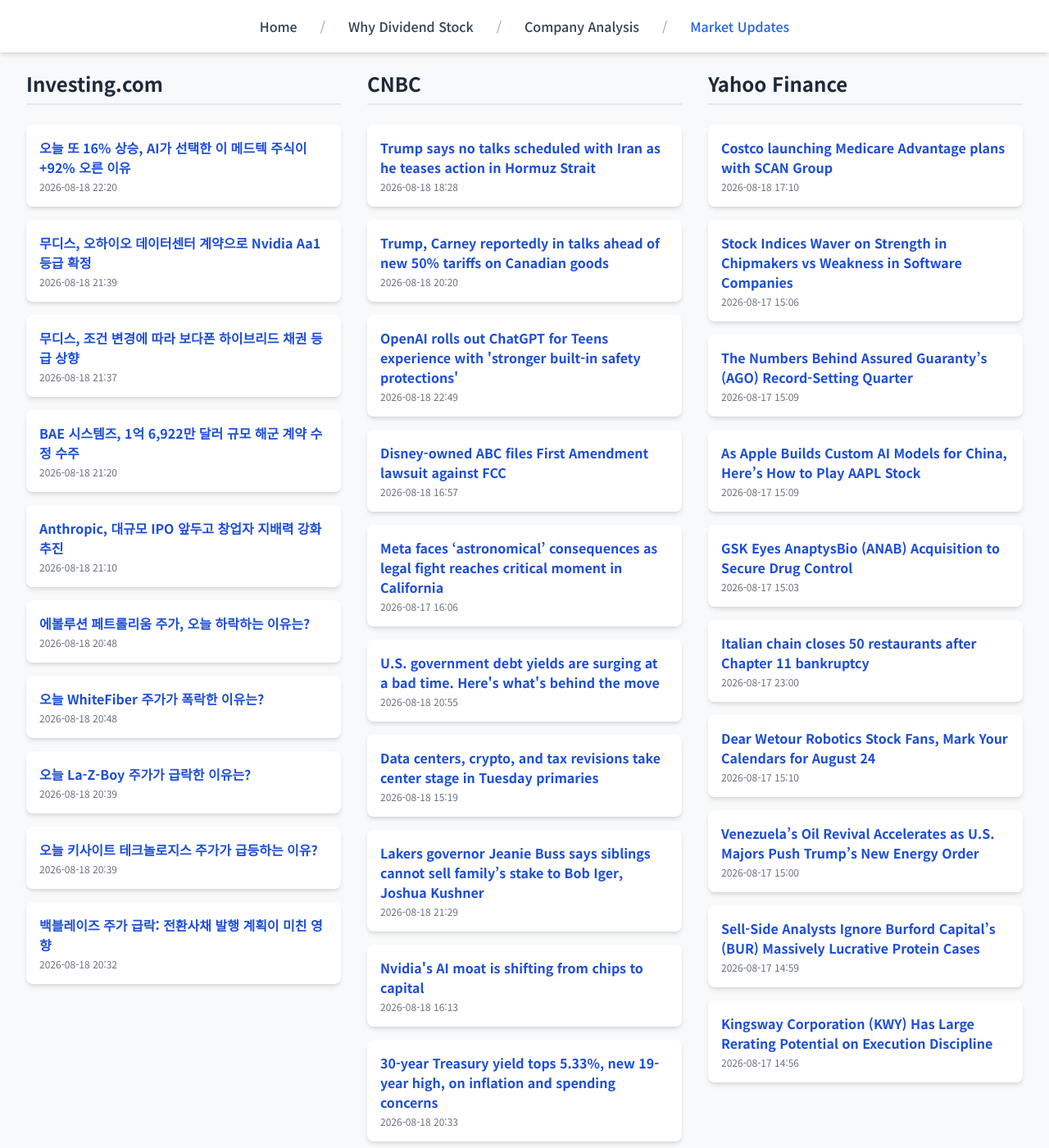
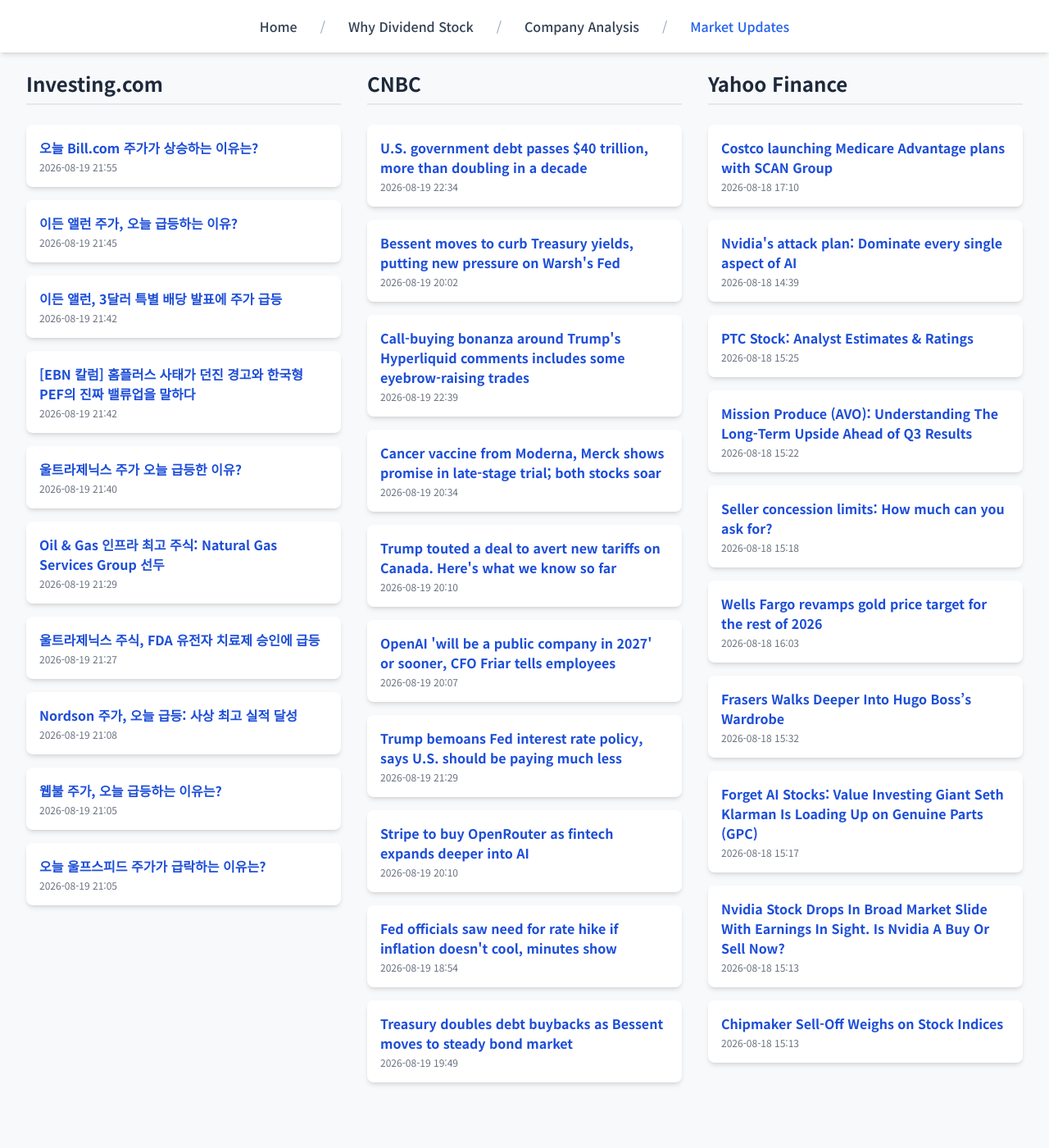
Before and after one commit to Kay-Hwang/my-company-analysis, a Jekyll site: the page built from market-updates.html, in a window 1280 px wide and 1400 px high, scrolled down 190 px. Shown: the whole window at 82% size. Built offline with Jekyll 4.4.1, drawn with Linux system fonts in a browser that asks for light colours; nearby versions of some CDN libraries; a script that is not in the unit is left out; after the commit the page ends 1542 px from its top, so only the background shows below that.

Commit message:
Update daily data

```diff
--- a/_data/latest_data.json
+++ b/_data/latest_data.json
@@ -1,128 +1,128 @@
 {
-  "lastUpdated": "2026년 08월 19일 08:19 KST",
+  "lastUpdated": "2026년 08월 20일 08:20 KST",
   "news": {
     "investing": [
       {
-        "title": "오늘 또 16% 상승, AI가 선택한 이 메드텍 주식이 +92% 오른 이유",
-        "link": "https://kr.investing.com/news/stock-market-news/article-2066648",
-        "pubDate": "2026-08-18 22:20:10",
-        "summary": "오늘 또 16% 상승, AI가 선택한 이 메드텍 주식이 +92% 오른 이유"
+        "title": "오늘 Bill.com 주가가 상승하는 이유는?",
+        "link": "https://kr.investing.com/news/stock-market-news/article-93CH-2068296",
+        "pubDate": "2026-08-19 21:55:25",
+        "summary": "오늘 Bill.com 주가가 상승하는 이유는?"
       },
       {
-        "title": "무디스, 오하이오 데이터센터 계약으로 Nvidia Aa1 등급 확정",
-        "link": "https://kr.investing.com/news/stock-market-news/article-93CH-2066615",
-        "pubDate": "2026-08-18 21:39:13",
-        "summary": "무디스, 오하이오 데이터센터 계약으로 Nvidia Aa1 등급 확정"
+        "title": "이든 앨런 주가, 오늘 급등하는 이유?",
+        "link": "https://kr.investing.com/news/stock-market-news/article-93CH-2068286",
+        "pubDate": "2026-08-19 21:45:17",
+        "summary": "이든 앨런 주가, 오늘 급등하는 이유?"
       },
       {
-        "title": "무디스, 조건 변경에 따라 보다폰 하이브리드 채권 등급 상향",
-        "link": "https://kr.investing.com/news/stock-market-news/article-93CH-2066613",
-        "pubDate": "2026-08-18 21:37:16",
-        "summary": "무디스, 조건 변경에 따라 보다폰 하이브리드 채권 등급 상향"
+        "title": "이든 앨런, 3달러 특별 배당 발표에 주가 급등",
+        "link": "https://kr.investing.com/news/stock-market-news/article-93CH-2068285",
+        "pubDate": "2026-08-19 21:42:34",
+        "summary": "이든 앨런, 3달러 특별 배당 발표에 주가 급등"
       },
       {
-        "title": "BAE 시스템즈, 1억 6,922만 달러 규모 해군 계약 수정 수주",
-        "link": "https://kr.investing.com/news/stock-market-news/article-93CH-2066601",
-        "pubDate": "2026-08-18 21:20:23",
-        "summary": "BAE 시스템즈, 1억 6,922만 달러 규모 해군 계약 수정 수주"
+        "title": "[EBN 칼럼] 홈플러스 사태가 던진 경고와  한국형 PEF의 진짜 밸류업을 말하다",
+        "link": "https://kr.investing.com/news/stock-market-news/article-2068281",
+        "pubDate": "2026-08-19 21:42:00",
+        "summary": "[EBN 칼럼] 홈플러스 사태가 던진 경고와  한국형 PEF의 진짜 밸류업을 말하다"
       },
       {
-        "title": "Anthropic, 대규모 IPO 앞두고 창업자 지배력 강화 추진",
-        "link": "https://kr.investing.com/news/stock-market-news/article-2066593",
-        "pubDate": "2026-08-18 21:10:23",
-        "summary": "Anthropic, 대규모 IPO 앞두고 창업자 지배력 강화 추진"
+        "title": "울트라제닉스 주가 오늘 급등한 이유?",
+        "link": "https://kr.investing.com/news/stock-market-news/article-93CH-2068275",
+        "pubDate": "2026-08-19 21:40:16",
+        "summary": "울트라제닉스 주가 오늘 급등한 이유?"
       },
       {
-        "title": "에볼루션 페트롤리움 주가, 오늘 하락하는 이유는?",
-        "link": "https://kr.investing.com/news/stock-market-news/article-93CH-2066567",
-        "pubDate": "2026-08-18 20:48:28",
-        "summary": "에볼루션 페트롤리움 주가, 오늘 하락하는 이유는?"
+        "title": "Oil & Gas 인프라 최고 주식: Natural Gas Services Group 선두",
+        "link": "https://kr.investing.com/news/stock-market-news/article-93CH-2068264",
+        "pubDate": "2026-08-19 21:29:12",
+        "summary": "Oil & Gas 인프라 최고 주식: Natural Gas Services Group 선두"
       },
       {
-        "title": "오늘 WhiteFiber 주가가 폭락한 이유는?",
-        "link": "https://kr.investing.com/news/stock-market-news/article-93CH-2066566",
-        "pubDate": "2026-08-18 20:48:25",
-        "summary": "오늘 WhiteFiber 주가가 폭락한 이유는?"
+        "title": "울트라제닉스 주식, FDA 유전자 치료제 승인에 급등",
+        "link": "https://kr.investing.com/news/stock-market-news/article-93CH-2068263",
+        "pubDate": "2026-08-19 21:27:45",
+        "summary": "울트라제닉스 주식, FDA 유전자 치료제 승인에 급등"
       },
       {
-        "title": "오늘 La-Z-Boy 주가가 급락한 이유는?",
-        "link": "https://kr.investing.com/news/stock-market-news/article-93CH-2066560",
-        "pubDate": "2026-08-18 20:39:59",
-        "summary": "오늘 La-Z-Boy 주가가 급락한 이유는?"
+        "title": "Nordson 주가, 오늘 급등: 사상 최고 실적 달성",
+        "link": "https://kr.investing.com/news/stock-market-news/article-93CH-2068245",
+        "pubDate": "2026-08-19 21:08:02",
+        "summary": "Nordson 주가, 오늘 급등: 사상 최고 실적 달성"
       },
       {
-        "title": "오늘 키사이트 테크놀로지스 주가가 급등하는 이유?",
-        "link": "https://kr.investing.com/news/stock-market-news/article-93CH-2066558",
-        "pubDate": "2026-08-18 20:39:35",
-        "summary": "오늘 키사이트 테크놀로지스 주가가 급등하는 이유?"
+        "title": "웹불 주가, 오늘 급등하는 이유는?",
+        "link": "https://kr.investing.com/news/stock-market-news/article-93CH-2068242",
+        "pubDate": "2026-08-19 21:05:38",
+        "summary": "웹불 주가, 오늘 급등하는 이유는?"
       },
       {
-        "title": "백블레이즈 주가 급락: 전환사채 발행 계획이 미친 영향",
-        "link": "https://kr.investing.com/news/stock-market-news/article-93CH-2066542",
-        "pubDate": "2026-08-18 20:32:03",
-        "summary": "백블레이즈 주가 급락: 전환사채 발행 계획이 미친 영향"
+        "title": "오늘 울프스피드 주가가 급락하는 이유는?",
+        "link": "https://kr.investing.com/news/stock-market-news/article-93CH-2068239",
+        "pubDate": "2026-08-19 21:05:05",
+        "summary": "오늘 울프스피드 주가가 급락하는 이유는?"
       }
     ],
     "cnbc": [
       {
-        "title": "Trump says no talks scheduled with Iran as he teases action in Hormuz Strait",
-        "link": "https://www.cnbc.com/2026/08/18/us-iran-war-trump-hormuz-trump-ceasefire-expires-extension-.html",
-        "pubDate": "Tue, 18 Aug 2026 18:28:37 GMT",
-        "summary": "Trump insists the U.S., not Iran, is in control of the strait, even though transiting vessels continue to come under attack and few attempt the crossing."
+        "title": "U.S. government debt passes $40 trillion, more than doubling in a decade",
+        "link": "https://www.cnbc.com/2026/08/19/us-government-debt-passes-40-trillion-mark-for-the-first-time.html",
+        "pubDate": "Wed, 19 Aug 2026 22:34:33 GMT",
+        "summary": "U.S. government debt passes $40 trillion, more than doubling in a decade"
       },
       {
-        "title": "Trump, Carney reportedly in talks ahead of new 50% tariffs on Canadian goods",
-        "link": "https://www.cnbc.com/2026/08/18/trump-carney-canada-tariffs-dealine-talks.html",
-        "pubDate": "Tue, 18 Aug 2026 20:20:24 GMT",
-        "summary": "Trump has already imposed a variety of tariffs on Canada and its specific exports, including metals, lumber and auto parts."
+        "title": "Bessent moves to curb Treasury yields, putting new pressure on Warsh's Fed",
+        "link": "https://www.cnbc.com/2026/08/19/bessent-treasury-buybacks-yields-warsh-fed.html",
+        "pubDate": "Wed, 19 Aug 2026 20:02:32 GMT",
+        "summary": "Treasury's move to buy back more long-term debt cooled a bond selloff, but economists warn it could raise new inflation and independence questions for the Fed"
       },
       {
-        "title": "OpenAI rolls out ChatGPT for Teens experience with 'stronger built-in safety protections'",
-        "link": "https://www.cnbc.com/2026/08/18/openai-chatgpt-for-teens-safety.html",
-        "pubDate": "Tue, 18 Aug 2026 22:49:58 GMT",
-        "summary": "ChatGPT for Teens includes a number of educational features and applies age-appropriate safeguards, OpenAI said."
+        "title": "Call-buying bonanza around Trump's Hyperliquid comments includes some eyebrow-raising trades",
+        "link": "https://www.cnbc.com/2026/08/19/call-buying-bonanza-around-trumps-hyperliquid-comments-includes-eyebrow-raising-trades.html",
+        "pubDate": "Wed, 19 Aug 2026 22:39:40 GMT",
+        "summary": "President Donald Trump hinted that regulation may be in the works for Hyperliquid. Interesting trading activity followed."
       },
       {
-        "title": "Disney-owned ABC files First Amendment lawsuit against FCC",
-        "link": "https://www.cnbc.com/2026/08/18/disney-abc-first-amendment-lawsuit-fcc.html",
-        "pubDate": "Tue, 18 Aug 2026 16:57:08 GMT",
-        "summary": "Disney's ABC has sued the FCC claiming its investigation and early broadcast licenses renewal are a \"retaliatory campaign\" due to its programming."
+        "title": "Cancer vaccine from Moderna, Merck shows promise in late-stage trial; both stocks soar",
+        "link": "https://www.cnbc.com/2026/08/19/moderna-merck-cancer-vaccine-shows-initial-late-stage-melanoma-data.html",
+        "pubDate": "Wed, 19 Aug 2026 20:34:09 GMT",
+        "summary": "The combination regimen significantly extended the time patients lived without their melanoma returning, compared with Keytruda alone."
       },
       {
-        "title": "Meta faces ‘astronomical’ consequences as legal fight reaches critical moment in California",
-        "link": "https://www.cnbc.com/2026/08/17/meta-attorneys-general-california-federal-trial-astronomical-consequences.html",
-        "pubDate": "Mon, 17 Aug 2026 16:06:28 GMT",
-        "summary": "Meta faces a federal trial over child safety claims that could bring major financial penalties and changes to Facebook and Instagram."
+        "title": "Trump touted a deal to avert new tariffs on Canada. Here's what we know so far",
+        "link": "https://www.cnbc.com/2026/08/19/trump-canada-tariffs-deal-carney.html",
+        "pubDate": "Wed, 19 Aug 2026 20:10:14 GMT",
+        "summary": "Trump's new tariffs on about $20 billion worth of Canadian goods were set to take effect Wednesday, but were postponed by three days."
       },
       {
-        "title": "U.S. government debt yields are surging at a bad time. Here's what's behind the move",
-        "link": "https://www.cnbc.com/2026/08/18/us-government-debt-yields-are-surging-at-a-bad-time-heres-whats-behind-the-move.html",
-        "pubDate": "Tue, 18 Aug 2026 20:55:42 GMT",
-        "summary": "Fixed income market watchers ascribe a run that began in June to a number of variables."
+        "title": "OpenAI 'will be a public company in 2027' or sooner, CFO Friar tells employees",
+        "link": "https://www.cnbc.com/2026/08/19/open-ai-ipo-timing-2027-friar.html",
+        "pubDate": "Wed, 19 Aug 2026 20:07:09 GMT",
+        "summary": "In an all hands meeting, Friar told employees not worry about rival Anthropic's IPO timeline."
       },
       {
-        "title": "Data centers, crypto, and tax revisions take center stage in Tuesday primaries",
-        "link": "https://www.cnbc.com/2026/08/18/primary-elections-alaska-florida-wyoming-midterms.html",
-        "pubDate": "Tue, 18 Aug 2026 15:19:45 GMT",
-        "summary": "Incumbent Republican Sen. Dan Sullivan of Alaska is facing a serious challenge from former Democratic Rep. Mary Peltola."
+        "title": "Trump bemoans Fed interest rate policy, says U.S. should be paying much less",
+        "link": "https://www.cnbc.com/2026/08/19/trump-bemoans-fed-interest-rate-policy-says-us-should-be-paying-much-less.html",
+        "pubDate": "Wed, 19 Aug 2026 21:29:38 GMT",
+        "summary": "As he has done in the past, Trump accused Fed officials of having political motives."
       },
       {
-        "title": "Lakers governor Jeanie Buss says siblings cannot sell family’s stake to Bob Iger, Joshua Kushner",
-        "link": "https://www.cnbc.com/2026/08/17/jeanie-buss-opposes-sale-family-stake.html",
-        "pubDate": "Tue, 18 Aug 2026 21:29:03 GMT",
-        "summary": "Jeanie Buss's lawyer says she has not agreed to sell the team and that any vote suggesting the Buss family is selling \"would be and is void.\""
+        "title": "Stripe to buy OpenRouter as fintech expands deeper into AI",
+        "link": "https://www.cnbc.com/2026/08/19/stripe-openrouter-fintech-ai-model-marketplace-.html",
+        "pubDate": "Wed, 19 Aug 2026 20:10:01 GMT",
+        "summary": "Stripe said it's acquiring OpenRouter, as the payments company expands into the artificial intelligence model market."
       },
       {
-        "title": "Nvidia's AI moat is shifting from chips to capital",
-        "link": "https://www.cnbc.com/2026/08/18/nvidias-ai-moat-is-shifting-from-chips-to-capital.html",
-        "pubDate": "Tue, 18 Aug 2026 16:13:21 GMT",
-        "summary": "Nvidia still has dominant market share in AI chips, but with competition picking up steam, the company is taking greater advantage of another key asset."
+        "title": "Fed officials saw need for rate hike if inflation doesn't cool, minutes show",
+        "link": "https://www.cnbc.com/2026/08/19/fed-minutes-july-2026-officials-saw-need-for-rate-hike-if-inflation-doesnt-cool.html",
+        "pubDate": "Wed, 19 Aug 2026 18:54:50 GMT",
+        "summary": "The Federal Reserve on Wednesday released minutes from its July 28-29 policy meeting."
       },
       {
-        "title": "30-year Treasury yield tops 5.33%, new 19-year high, on inflation and spending concerns",
-        "link": "https://www.cnbc.com/2026/08/18/treasury-yields-.html",
-        "pubDate": "Tue, 18 Aug 2026 20:33:38 GMT",
-        "summary": "Long-dated fixed income hit their highest level in almost two decades amid a worsening U.S. fiscal situation and persistently higher inflation."
+        "title": "Treasury doubles debt buybacks as Bessent moves to steady bond market",
+        "link": "https://www.cnbc.com/2026/08/19/treasury-announces-upscaled-buyback-operation-for-longer-term-debt-sending-yields-lower.html",
+        "pubDate": "Wed, 19 Aug 2026 19:49:28 GMT",
+        "summary": "The announcement targets the sensitive longer-duration part of the Treasury market."
       }
     ],
     "yahoo": [
@@ -133,58 +133,58 @@
         "summary": "Costco launching Medicare Advantage plans with SCAN Group"
       },
       {
-        "title": "Stock Indices Waver on Strength in Chipmakers vs Weakness in Software Companies",
-        "link": "https://finance.yahoo.com/markets/stocks/articles/stock-indices-waver-strength-chipmakers-150606856.html",
-        "pubDate": "2026-08-17T15:06:06Z",
-        "summary": "Stock Indices Waver on Strength in Chipmakers vs Weakness in Software Companies"
+        "title": "Nvidia's attack plan: Dominate every single aspect of AI",
+        "link": "https://finance.yahoo.com/markets/stocks/article/nvidias-attack-plan-dominate-every-single-aspect-of-ai-143905381.html",
+        "pubDate": "2026-08-18T14:39:05Z",
+        "summary": "Nvidia's attack plan: Dominate every single aspect of AI"
       },
       {
-        "title": "The Numbers Behind Assured Guaranty’s (AGO) Record-Setting Quarter",
-        "link": "https://finance.yahoo.com/markets/stocks/articles/numbers-behind-assured-guaranty-ago-150922259.html",
-        "pubDate": "2026-08-17T15:09:22Z",
-        "summary": "The Numbers Behind Assured Guaranty’s (AGO) Record-Setting Quarter"
+        "title": "PTC Stock: Analyst Estimates & Ratings",
+        "link": "https://finance.yahoo.com/markets/stocks/articles/ptc-stock-analyst-estimates-ratings-152525741.html",
+        "pubDate": "2026-08-18T15:25:25Z",
+        "summary": "PTC Stock: Analyst Estimates & Ratings"
       },
       {
-        "title": "As Apple Builds Custom AI Models for China, Here’s How to Play AAPL Stock",
-        "link": "https://finance.yahoo.com/technology/ai/articles/apple-builds-custom-ai-models-150934638.html",
-        "pubDate": "2026-08-17T15:09:34Z",
-        "summary": "As Apple Builds Custom AI Models for China, Here’s How to Play AAPL Stock"
+        "title": "Mission Produce (AVO): Understanding The Long-Term Upside Ahead of Q3 Results",
+        "link": "https://finance.yahoo.com/markets/stocks/articles/mission-produce-avo-understanding-long-152209701.html",
+        "pubDate": "2026-08-18T15:22:09Z",
+        "summary": "Mission Produce (AVO): Understanding The Long-Term Upside Ahead of Q3 Results"
       },
       {
-        "title": "GSK Eyes AnaptysBio (ANAB) Acquisition to Secure Drug Control",
-        "link": "https://finance.yahoo.com/healthcare/articles/gsk-eyes-anaptysbio-anab-acquisition-150348750.html",
-        "pubDate": "2026-08-17T15:03:48Z",
-        "summary": "GSK Eyes AnaptysBio (ANAB) Acquisition to Secure Drug Control"
+        "title": "Seller concession limits: How much can you ask for?",
+        "link": "https://finance.yahoo.com/personal-finance/mortgages/article/seller-concession-limits-151821985.html",
+        "pubDate": "2026-08-18T15:18:21Z",
+        "summary": "Seller concession limits: How much can you ask for?"
       },
       {
-        "title": "Italian chain closes 50 restaurants after Chapter 11 bankruptcy",
-        "link": "https://finance.yahoo.com/small-business/articles/bankrupt-italian-chain-shuts-50-230000785.html",
-        "pubDate": "2026-08-17T23:00:00Z",
-        "summary": "Italian chain closes 50 restaurants after Chapter 11 bankruptcy"
+        "title": "Wells Fargo revamps gold price target for the rest of 2026",
+        "link": "https://finance.yahoo.com/markets/commodities/articles/wells-fargo-revamps-gold-price-160300985.html",
+        "pubDate": "2026-08-18T16:03:00Z",
+        "summary": "Wells Fargo revamps gold price target for the rest of 2026"
       },
       {
-        "title": "Dear Wetour Robotics Stock Fans, Mark Your Calendars for August 24",
-        "link": "https://finance.yahoo.com/markets/stocks/articles/dear-wetour-robotics-stock-fans-151002788.html",
-        "pubDate": "2026-08-17T15:10:02Z",
-        "summary": "Dear Wetour Robotics Stock Fans, Mark Your Calendars for August 24"
+        "title": "Frasers Walks Deeper Into Hugo Boss’s Wardrobe",
+        "link": "https://finance.yahoo.com/markets/stocks/articles/frasers-walks-deeper-hugo-boss-153233849.html",
+        "pubDate": "2026-08-18T15:32:33Z",
+        "summary": "Frasers Walks Deeper Into Hugo Boss’s Wardrobe"
       },
       {
-        "title": "Venezuela’s Oil Revival Accelerates as U.S. Majors Push Trump’s New Energy Order",
-        "link": "https://finance.yahoo.com/energy/articles/venezuela-oil-revival-accelerates-u-150000465.html",
-        "pubDate": "2026-08-17T15:00:00Z",
-        "summary": "Venezuela’s Oil Revival Accelerates as U.S. Majors Push Trump’s New Energy Order"
+        "title": "Forget AI Stocks: Value Investing Giant Seth Klarman Is Loading Up on Genuine Parts (GPC)",
+        "link": "https://finance.yahoo.com/markets/stocks/articles/forget-ai-stocks-value-investing-151706840.html",
+        "pubDate": "2026-08-18T15:17:06Z",
+        "summary": "Forget AI Stocks: Value Investing Giant Seth Klarman Is Loading Up on Genuine Parts (GPC)"
       },
       {
-        "title": "Sell-Side Analysts Ignore Burford Capital’s (BUR) Massively Lucrative Protein Cases",
-        "link": "https://finance.yahoo.com/markets/stocks/articles/sell-side-analysts-ignore-burford-145952263.html",
-        "pubDate": "2026-08-17T14:59:52Z",
-        "summary": "Sell-Side Analysts Ignore Burford Capital’s (BUR) Massively Lucrative Protein Cases"
+        "title": "Nvidia Stock Drops In Broad Market Slide With Earnings In Sight. Is Nvidia A Buy Or Sell Now?",
+        "link": "https://www.investors.com/research/nvidia-nvda-stock-august-2026-earnings/?src=A00220&yptr=yahoo",
+        "pubDate": "2026-08-18T15:13:51Z",
+        "summary": "Nvidia Stock Drops In Broad Market Slide With Earnings In Sight. Is Nvidia A Buy Or Sell Now?"
       },
       {
-        "title": "Kingsway Corporation (KWY) Has Large Rerating Potential on Execution Discipline",
-        "link": "https://finance.yahoo.com/markets/stocks/articles/kingsway-corporation-kwy-large-rerating-145650333.html",
-        "pubDate": "2026-08-17T14:56:50Z",
-        "summary": "Kingsway Corporation (KWY) Has Large Rerating Potential on Execution Discipline"
+        "title": "Chipmaker Sell-Off Weighs on Stock Indices",
+        "link": "https://finance.yahoo.com/markets/stocks/articles/chipmaker-sell-off-weighs-stock-151322080.html",
+        "pubDate": "2026-08-18T15:13:22Z",
+        "summary": "Chipmaker Sell-Off Weighs on Stock Indices"
       }
     ]
   }
```
